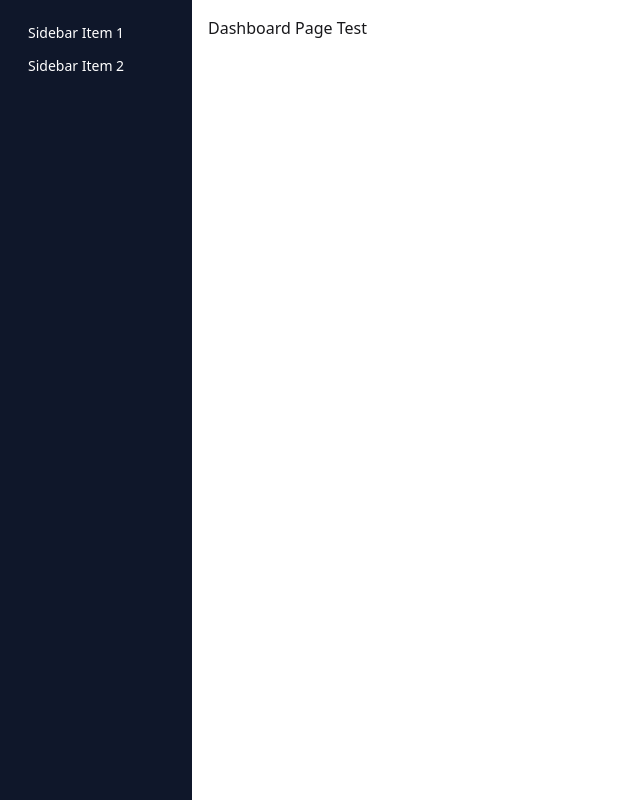
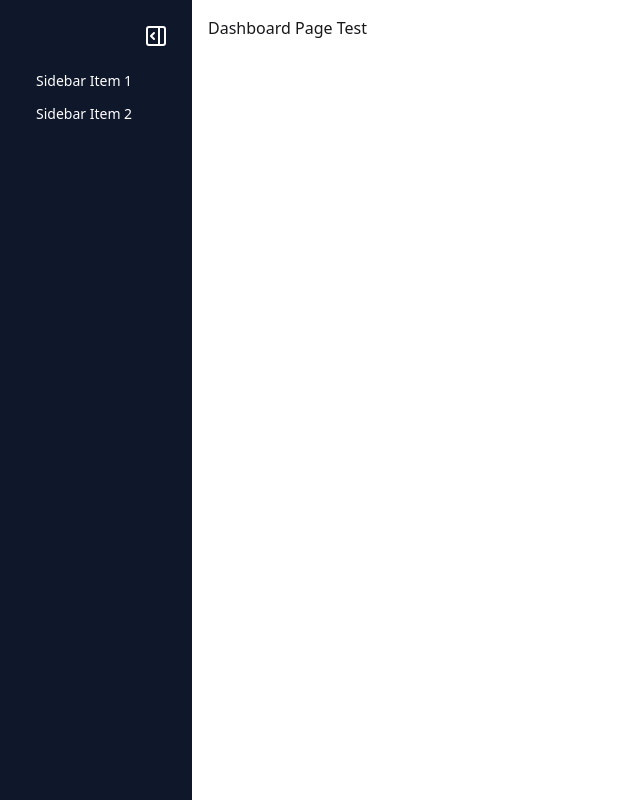
Before and after one commit to tuanemtramtinh/video-streaming-platform-fe, a React (Vite) app: page /admin in a window 1280 px wide. Shown: the whole page, without its empty margins (0-640 px from the left). Built offline with nearby package versions, Linux system fonts and the light colour scheme.

Commit message:
SCRUM-18: Adding extend and minize sidebar

```diff
--- a/src/layouts/AdminLayout.tsx
+++ b/src/layouts/AdminLayout.tsx
@@ -1,21 +1,41 @@
+import { Menu, PanelLeftOpen, PanelRightOpen } from "lucide-react";
+import { useState } from "react";
 import { Outlet } from "react-router";
 
 export default function AdminLayout() {
+  const [isOpen, setIsOpen] = useState<boolean>(true);
+
   return (
     <div className="drawer lg:drawer-open">
-      <input id="my-drawer-3" type="checkbox" className="drawer-toggle" />
+      <input
+        id="my-drawer"
+        type="checkbox"
+        className="drawer-toggle"
+        defaultChecked={isOpen}
+        onChange={(e) => setIsOpen(e.target.checked)}
+      />
       <div className="drawer-content">
         <div className="p-4">
           <Outlet />
         </div>
       </div>
-      <div className="drawer-side">
+      <div className="drawer-side is-drawer-close:overflow-visible">
         <label
-          htmlFor="my-drawer-3"
+          htmlFor="my-drawer"
           aria-label="close sidebar"
           className="drawer-overlay"
         ></label>
-        <ul className="menu bg-admin-sidebar min-h-full w-[15vw] p-4 text-white">
+        <div className="bg-admin-sidebar is-drawer-close:w-[5vw] is-drawer-open:w-[15vw] flex min-h-full flex-col items-start p-4 text-white">
+          <div className="is-drawer-open:justify-end is-drawer-close:justify-center flex w-full">
+            <label
+              htmlFor="my-drawer"
+              aria-label="open sidebar"
+              className="btn btn-square btn-ghost"
+            >
+              {isOpen ? <PanelRightOpen /> : <PanelLeftOpen />}
+            </label>
+          </div>
+          <ul className="menu w-full">
             {/* Sidebar content here */}
             <li>
               <a className="">Sidebar Item 1</a>
@@ -26,5 +46,6 @@ export default function AdminLayout() {
           </ul>
         </div>
       </div>
+    </div>
   );
 }
```
Also changed, not shown: 1 other file (tests, documents, lock files or other folders). Lines whose indentation alone changed are shown as unchanged.
